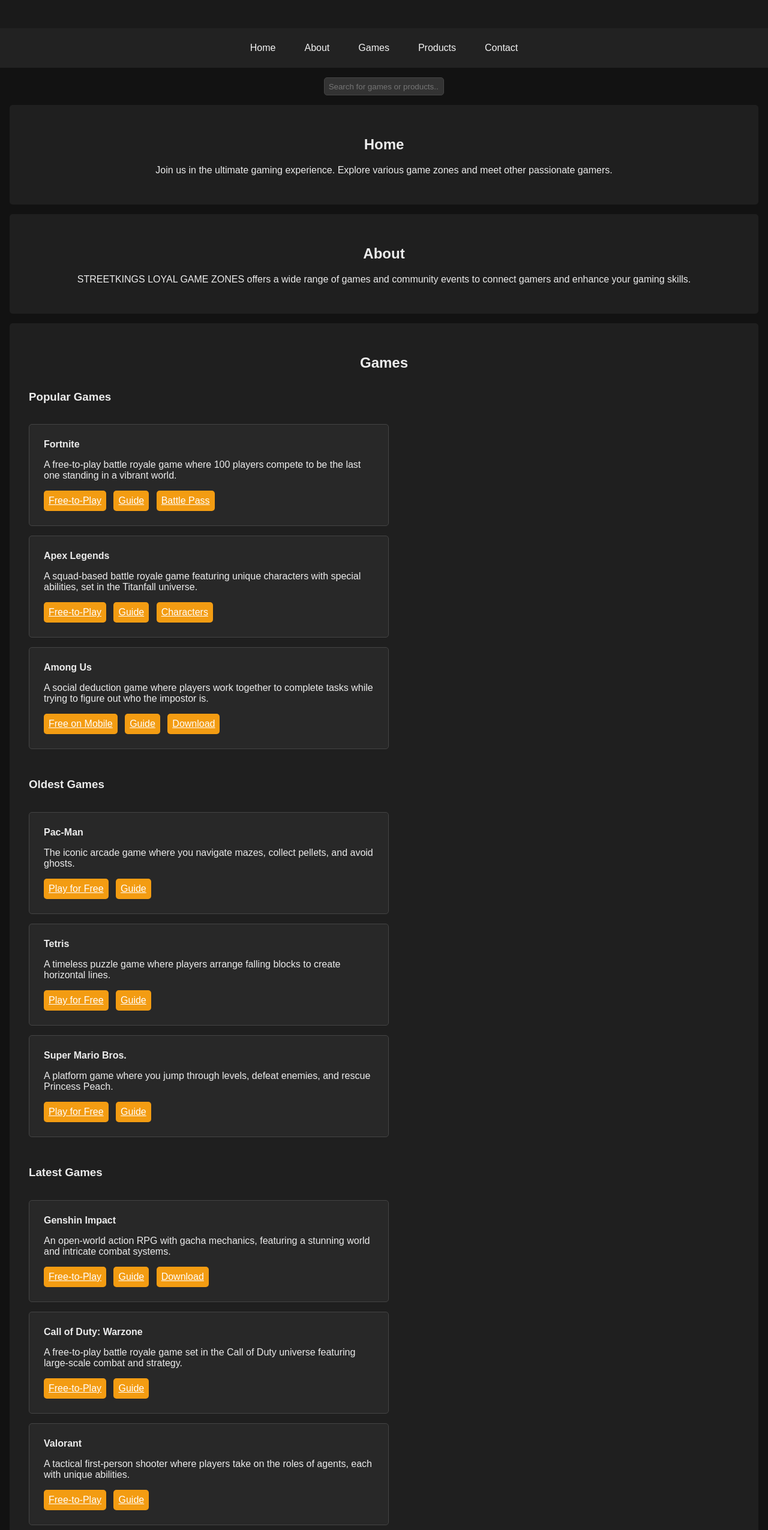
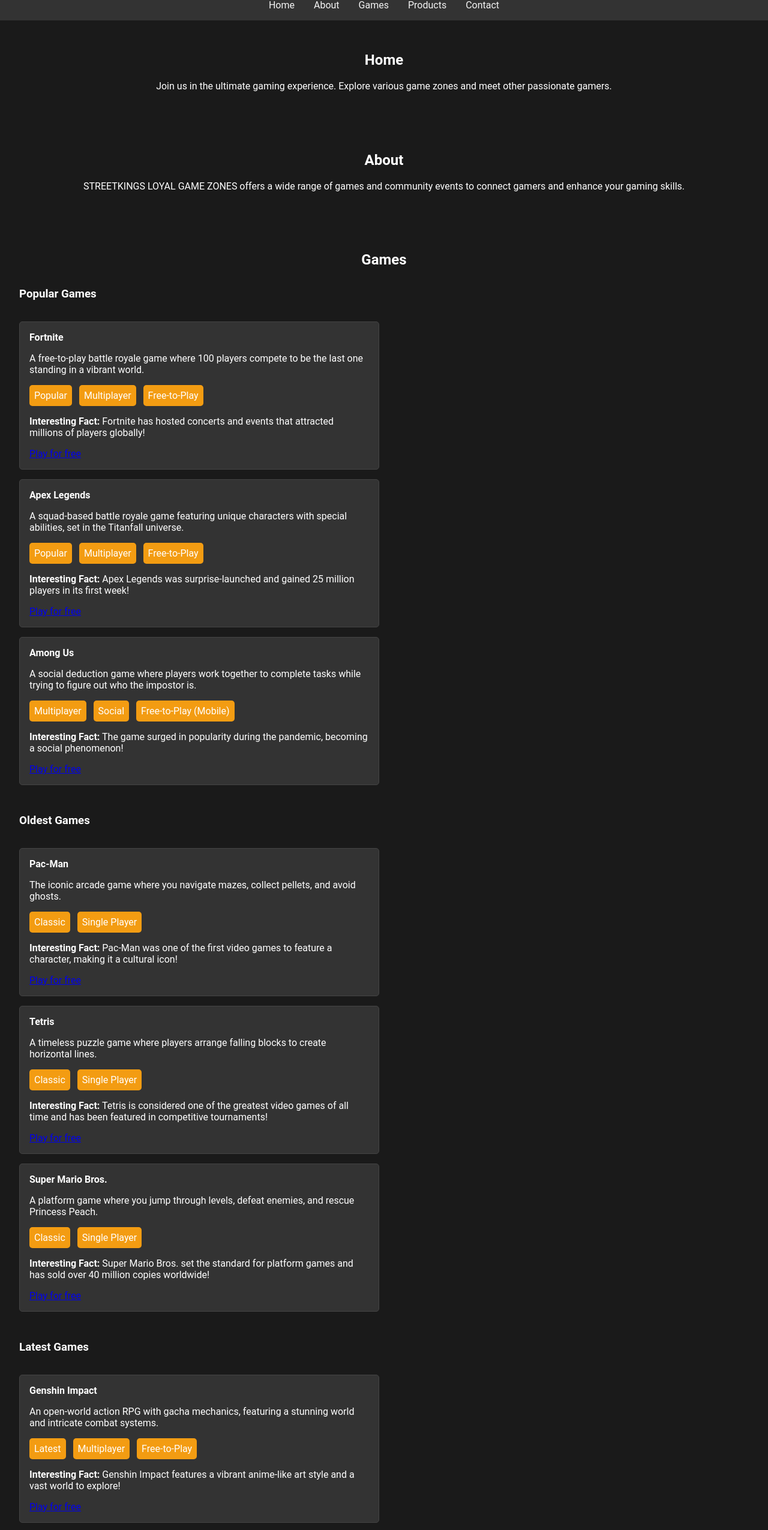
Before and after one commit to Toxicvinny/vinny-MD, a website: page index.html in a window 1280 px wide. Shown: the part 149-2700 px from the top of the page at 60% size. Drawn offline with Linux system fonts and the light colour scheme.

Commit message:
Update index.html
Signed-off-by: Streetking <159194141+Toxicvinny@users.noreply.github.com>

```diff
--- a/index.html
+++ b/index.html
@@ -7,55 +7,34 @@
     <title>STREETKINGS LOYAL GAME ZONES</title>
     <style>
         body {
-            font-family: 'Arial', sans-serif;
+            font-family: 'Roboto', sans-serif;
             margin: 0;
             padding: 0;
-            background-color: #121212;
-            color: #ececec;
+            background-color: #1a1a1a;
+            color: white;
         }
         header {
-            background-color: #1a1a1a;
+            background-color: #222;
             color: #f4f4f4;
             text-align: center;
-            padding: 2em 0;
-            box-shadow: 0 4px 10px rgba(0, 0, 0, 0.5);
+            padding: 1em 0;
         }
         nav {
             display: flex;
             justify-content: center;
-            background-color: #222;
+            background-color: #333;
         }
         nav a {
             color: #f4f4f4;
-            padding: 1.5em;
+            padding: 1em;
             text-decoration: none;
-            transition: background-color 0.3s;
         }
         nav a:hover {
             background-color: #444;
         }
-        .search-container {
-            text-align: center;
-            margin: 1em 0;
-        }
-        input[type="text"] {
-            padding: 0.5em;
-            width: 200px;
-            border-radius: 5px;
-            border: 1px solid #444;
-            background-color: #333;
-            color: #fff;
-        }
-        input[type="text"]:focus {
-            outline: none;
-            border-color: #f39c12;
-        }
         section {
             padding: 2em;
             text-align: center;
-            background-color: #1f1f1f;
-            margin: 1em;
-            border-radius: 5px;
         }
         footer {
             background-color: #222;
@@ -64,7 +43,6 @@
             position: relative;
             bottom: 0;
             width: 100%;
-            margin-top: 20px;
         }
         .game-category, .product-category {
             margin: 2em 0;
@@ -73,18 +51,13 @@
         .game-list, .product-list {
             display: inline-block;
             max-width: 600px;
-            margin: auto;
         }
         .game, .product {
             margin: 1em 0;
             border: 1px solid #444;
-            padding: 1.5em;
+            padding: 1em;
             border-radius: 5px;
-            background-color: #282828;
-            transition: transform 0.3s;
-        }
-        .game:hover, .product:hover {
-            transform: scale(1.02);
+            background-color: #333;
         }
         .badges {
             margin-top: 0.5em;
@@ -96,18 +69,12 @@
             background-color: #f39c12;
             color: white;
             border-radius: 5px;
-            cursor: pointer;
-            transition: background-color 0.3s;
-        }
-        .badge:hover {
-            background-color: #e67e22;
         }
     </style>
 </head>
 <body>
     <header>
         <h1>Welcome to STREETKINGS LOYAL GAME ZONES</h1>
-        <p>Your ultimate destination for free gaming experiences.</p>
     </header>
     <nav>
         <a href="#home">Home</a>
@@ -116,9 +83,6 @@
         <a href="#products">Products</a>
         <a href="#contact">Contact</a>
     </nav>
-    <div class="search-container">
-        <input type="text" placeholder="Search for games or products...">
-    </div>
     <section id="home">
         <h2>Home</h2>
         <p>Join us in the ultimate gaming experience. Explore various game zones and meet other passionate gamers.</p>
@@ -127,7 +91,6 @@
         <h2>About</h2>
         <p>STREETKINGS LOYAL GAME ZONES offers a wide range of games and community events to connect gamers and enhance your gaming skills.</p>
     </section>
-
     <section id="games">
         <h2>Games</h2>
 
@@ -138,30 +101,34 @@
                     <strong>Fortnite</strong>
                     <p>A free-to-play battle royale game where 100 players compete to be the last one standing in a vibrant world.</p>
                     <div class="badges">
-                        <a class="badge" href="https://www.epicgames.com/fortnite/en-US/home" target="_blank">Free-to-Play</a>
-                        <a class="badge" href="https://fortnite.fandom.com/wiki/Fortnite_Wiki" target="_blank">Guide</a>
-                        <a class="badge" href="https://www.epicgames.com/fortnite/en-US/battle-pass" target="_blank">Battle Pass</a>
+                        <span class="badge">Popular</span>
+                        <span class="badge">Multiplayer</span>
+                        <span class="badge">Free-to-Play</span>
                     </div>
+                    <p><strong>Interesting Fact:</strong> Fortnite has hosted concerts and events that attracted millions of players globally!</p>
+                    <a href="https://www.epicgames.com/fortnite/en-US/home" target="_blank">Play for free</a>
                 </div>
-
                 <div class="game">
                     <strong>Apex Legends</strong>
                     <p>A squad-based battle royale game featuring unique characters with special abilities, set in the Titanfall universe.</p>
                     <div class="badges">
-                        <a class="badge" href="https://www.ea.com/games/apex-legends" target="_blank">Free-to-Play</a>
-                        <a class="badge" href="https://apexlegends.fandom.com/wiki/Apex_Legends_Wiki" target="_blank">Guide</a>
-                        <a class="badge" href="https://apexlegends.com/characters/" target="_blank">Characters</a>
+                        <span class="badge">Popular</span>
+                        <span class="badge">Multiplayer</span>
+                        <span class="badge">Free-to-Play</span>
                     </div>
+                    <p><strong>Interesting Fact:</strong> Apex Legends was surprise-launched and gained 25 million players in its first week!</p>
+                    <a href="https://www.ea.com/games/apex-legends" target="_blank">Play for free</a>
                 </div>
-
                 <div class="game">
                     <strong>Among Us</strong>
                     <p>A social deduction game where players work together to complete tasks while trying to figure out who the impostor is.</p>
                     <div class="badges">
-                        <a class="badge" href="https://www.innersloth.com/gameAmongUs.php" target="_blank">Free on Mobile</a>
-                        <a class="badge" href="https://amongus.fandom.com/wiki/Among_Us_Wiki" target="_blank">Guide</a>
-                        <a class="badge" href="https://www.innersloth.com/gameAmongUs.php" target="_blank">Download</a>
+                        <span class="badge">Multiplayer</span>
+                        <span class="badge">Social</span>
+                        <span class="badge">Free-to-Play (Mobile)</span>
                     </div>
+                    <p><strong>Interesting Fact:</strong> The game surged in popularity during the pandemic, becoming a social phenomenon!</p>
+                    <a href="https://www.innersloth.com/gameAmongUs.php" target="_blank">Play for free</a>
                 </div>
             </div>
         </div>
@@ -173,27 +140,31 @@
                     <strong>Pac-Man</strong>
                     <p>The iconic arcade game where you navigate mazes, collect pellets, and avoid ghosts.</p>
                     <div class="badges">
-                        <a class="badge" href="https://archive.org/details/pacman" target="_blank">Play for Free</a>
-                        <a class="badge" href="https://pacman.fandom.com/wiki/Pac-Man_Wiki" target="_blank">Guide</a>
+                        <span class="badge">Classic</span>
+                        <span class="badge">Single Player</span>
                     </div>
+                    <p><strong>Interesting Fact:</strong> Pac-Man was one of the first video games to feature a character, making it a cultural icon!</p>
+                    <a href="https://archive.org/details/pacman" target="_blank">Play for free</a>
                 </div>
-
                 <div class="game">
                     <strong>Tetris</strong>
                     <p>A timeless puzzle game where players arrange falling blocks to create horizontal lines.</p>
                     <div class="badges">
-                        <a class="badge" href="https://tetris.com/play-tetris" target="_blank">Play for Free</a>
-                        <a class="badge" href="https://tetris.fandom.com/wiki/Tetris_Wiki" target="_blank">Guide</a>
+                        <span class="badge">Classic</span>
+                        <span class="badge">Single Player</span>
                     </div>
+                    <p><strong>Interesting Fact:</strong> Tetris is considered one of the greatest video games of all time and has been featured in competitive tournaments!</p>
+                    <a href="https://tetris.com/play-tetris" target="_blank">Play for free</a>
                 </div>
-
                 <div class="game">
                     <strong>Super Mario Bros.</strong>
                     <p>A platform game where you jump through levels, defeat enemies, and rescue Princess Peach.</p>
                     <div class="badges">
-                        <a class="badge" href="https://playemulator.com/super-mario-bros/" target="_blank">Play for Free</a>
-                        <a class="badge" href="https://www.mariowiki.com/Super_Mario_Bros." target="_blank">Guide</a>
+                        <span class="badge">Classic</span>
+                        <span class="badge">Single Player</span>
                     </div>
+                    <p><strong>Interesting Fact:</strong> Super Mario Bros. set the standard for platform games and has sold over 40 million copies worldwide!</p>
+                    <a href="https://playemulator.com/super-mario-bros/" target="_blank">Play for free</a>
                 </div>
             </div>
         </div>
@@ -205,28 +176,34 @@
                     <strong>Genshin Impact</strong>
                     <p>An open-world action RPG with gacha mechanics, featuring a stunning world and intricate combat systems.</p>
                     <div class="badges">
-                        <a class="badge" href="https://genshin.mihoyo.com/en" target="_blank">Free-to-Play</a>
-                        <a class="badge" href="https://genshin-impact.fandom.com/wiki/Genshin_Impact_Wiki" target="_blank">Guide</a>
-                        <a class="badge" href="https://genshin.mihoyo.com/en/download" target="_blank">Download</a>
+                        <span class="badge">Latest</span>
+                        <span class="badge">Multiplayer</span>
+                        <span class="badge">Free-to-Play</span>
                     </div>
+                    <p><strong>Interesting Fact:</strong> Genshin Impact features a vibrant anime-like art style and a vast world to explore!</p>
+                    <a href="https://genshin.mihoyo.com/en" target="_blank">Play for free</a>
                 </div>
-
                 <div class="game">
                     <strong>Call of Duty: Warzone</strong>
                     <p>A free-to-play battle royale game set in the Call of Duty universe featuring large-scale combat and strategy.</p>
                     <div class="badges">
-                        <a class="badge" href="https://www.callofduty.com/warzone" target="_blank">Free-to-Play</a>
-                        <a class="badge" href="https://callofduty.fandom.com/wiki/Call_of_Duty:_Warzone" target="_blank">Guide</a>
+                        <span class="badge">Latest</span>
+                        <span class="badge">Multiplayer</span>
+                        <span class="badge">Free-to-Play</span>
                     </div>
+                    <p><strong>Interesting Fact:</strong> Warzone features a unique Gulag mechanic where players fight for a second chance after being downed!</p>
+                    <a href="https://www.callofduty.com/warzone" target="_blank">Play for free</a>
                 </div>
-
                 <div class="game">
                     <strong>Valorant</strong>
-                    <p>A tactical first-person shooter where players take on the roles of agents, each with unique abilities.</p>
+                    <p>A tactical first-person shooter where players take on the roles of agents, each with their unique abilities.</p>
                     <div class="badges">
-                        <a class="badge" href="https://playvalorant.com/en-us/" target="_blank">Free-to-Play</a>
-                        <a class="badge" href="https://valorant.fandom.com/wiki/Valorant_Wiki" target="_blank">Guide</a>
+                        <span class="badge">Latest</span>
+                        <span class="badge">Multiplayer</span>
+                        <span class="badge">Free-to-Play</span>
                     </div>
+                    <p><strong>Interesting Fact:</strong> Valorant combines character abilities with traditional gunplay found in classic FPS games.</p>
+                    <a href="https://playvalorant.com/en-us/" target="_blank">Play for free</a>
                 </div>
             </div>
         </div>
@@ -241,29 +218,17 @@
                 <div class="product">
                     <strong>Steam</strong>
                     <p>A digital distribution platform that offers free games and demos; a hub for gaming enthusiasts.</p>
-                    <div class="badges">
-                        <a class="badge" href="https://store.steampowered.com/" target="_blank">Visit Steam</a>
-                        <a class="badge" href="https://store.steampowered.com/explore/" target="_blank">Explore Games</a>
-                        <a class="badge" href="https://store.steampowered.com/sale/" target="_blank">Sales & Discounts</a>
-                    </div>
+                    <a href="https://store.steampowered.com/" target="_blank">Visit Steam</a>
                 </div>
-
                 <div class="product">
                     <strong>Epic Games Store</strong>
                     <p>Offers free games every week alongside many popular free-to-play titles.</p>
-                    <div class="badges">
-                        <a class="badge" href="https://www.epicgames.com/store/en-US/" target="_blank">Visit Epic Games Store</a>
-                        <a class="badge" href="https://www.epicgames.com/store/en-US/free-games" target="_blank">Free Games</a>
-                    </div>
+                    <a href="https://www.epicgames.com/store/en-US/" target="_blank">Visit Epic Games Store</a>
                 </div>
-
                 <div class="product">
                     <strong>Itch.io</strong>
                     <p>A platform for indie games with many titles available for free download and play.</p>
-                    <div class="badges">
-                        <a class="badge" href="https://itch.io/" target="_blank">Visit Itch.io</a>
-                        <a class="badge" href="https://itch.io/games/free" target="_blank">Free Games</a>
-                    </div>
+                    <a href="https://itch.io/" target="_blank">Visit Itch.io</a>
                 </div>
             </div>
         </div>
@@ -274,28 +239,17 @@
                 <div class="product">
                     <strong>Emulators</strong>
                     <p>Open-source emulators allow you to play classic games for free on your PC or browser.</p>
-                    <div class="badges">
-                        <a class="badge" href="https://www.emulatorgames.net/" target="_blank">Visit Emulator Games</a>
-                        <a class="badge" href="https://emulation.gametechwiki.com" target="_blank">Emulator Wiki</a>
-                    </div>
+                    <a href="https://www.emulatorgames.net/" target="_blank">Visit Emulator Games</a>
                 </div>
-
                 <div class="product">
                     <strong>Free Game Archives</strong>
                     <p>Access classic games for free through sites that preserve video game history.</p>
-                    <div class="badges">
-                        <a class="badge" href="https://archive.org/details/software" target="_blank">Visit Archive.org</a>
-                        <a class="badge" href="https://archive.org/details/classicgames" target="_blank">Classic Games</a>
-                    </div>
+                    <a href="https://archive.org/details/software" target="_blank">Visit Archive.org</a>
                 </div>
-
                 <div class="product">
                     <strong>Open Source Games</strong>
                     <p>Access various free and open-source games that you can download and play.</p>
-                    <div class="badges">
-                        <a class="badge" href="https://osgameclones.com/" target="_blank">Visit OSGameClones</a>
-                        <a class="badge" href="https://wiki.ubuntu.com/Games" target="_blank">Games on Ubuntu</a>
-                    </div>
+                    <a href="https://osgameclones.com/" target="_blank">Visit OSGameClones</a>
                 </div>
             </div>
         </div>
@@ -306,28 +260,17 @@
                 <div class="product">
                     <strong>Game Jolt</strong>
                     <p>A site where you can find indie games, many of which are available for free to play.</p>
-                    <div class="badges">
-                        <a class="badge" href="https://gamejolt.com/" target="_blank">Visit Game Jolt</a>
-                        <a class="badge" href="https://gamejolt.com/games" target="_blank">Browse Games</a>
-                    </div>
+                    <a href="https://gamejolt.com/" target="_blank">Visit Game Jolt</a>
                 </div>
-
                 <div class="product">
                     <strong>Mod DB</strong>
                     <p>A source for user-generated game modifications, many available for free download.</p>
-                    <div class="badges">
-                        <a class="badge" href="https://www.moddb.com/" target="_blank">Visit Mod DB</a>
-                        <a class="badge" href="https://www.moddb.com/mods" target="_blank">Browse Mods</a>
-                    </div>
+                    <a href="https://www.moddb.com/" target="_blank">Visit Mod DB</a>
                 </div>
-
                 <div class="product">
                     <strong>Kongregate</strong>
                     <p>A site with a wide selection of free-to-play browser games across various genres.</p>
-                    <div class="badges">
-                        <a class="badge" href="https://www.kongregate.com/" target="_blank">Visit Kongregate</a>
-                        <a class="badge" href="https://www.kongregate.com/games?filter=free" target="_blank">Free Games</a>
-                    </div>
+                    <a href="https://www.kongregate.com/" target="_blank">Visit Kongregate</a>
                 </div>
             </div>
         </div>
@@ -336,8 +279,6 @@
     <section id="contact">
         <h2>Contact</h2>
         <p>If you have any questions, feel free to reach out to us through our social media or email.</p>
-        <p>Email: contact@streetkingsloyalgamezones.com</p>
-        <p>Social Media: <a href="#" style="color: #f39c12;">Facebook</a>, <a href="#" style="color: #f39c12;">Twitter</a>, <a href="#" style="color: #f39c12;">Instagram</a></p>
     </section>
 
     <footer>
```
